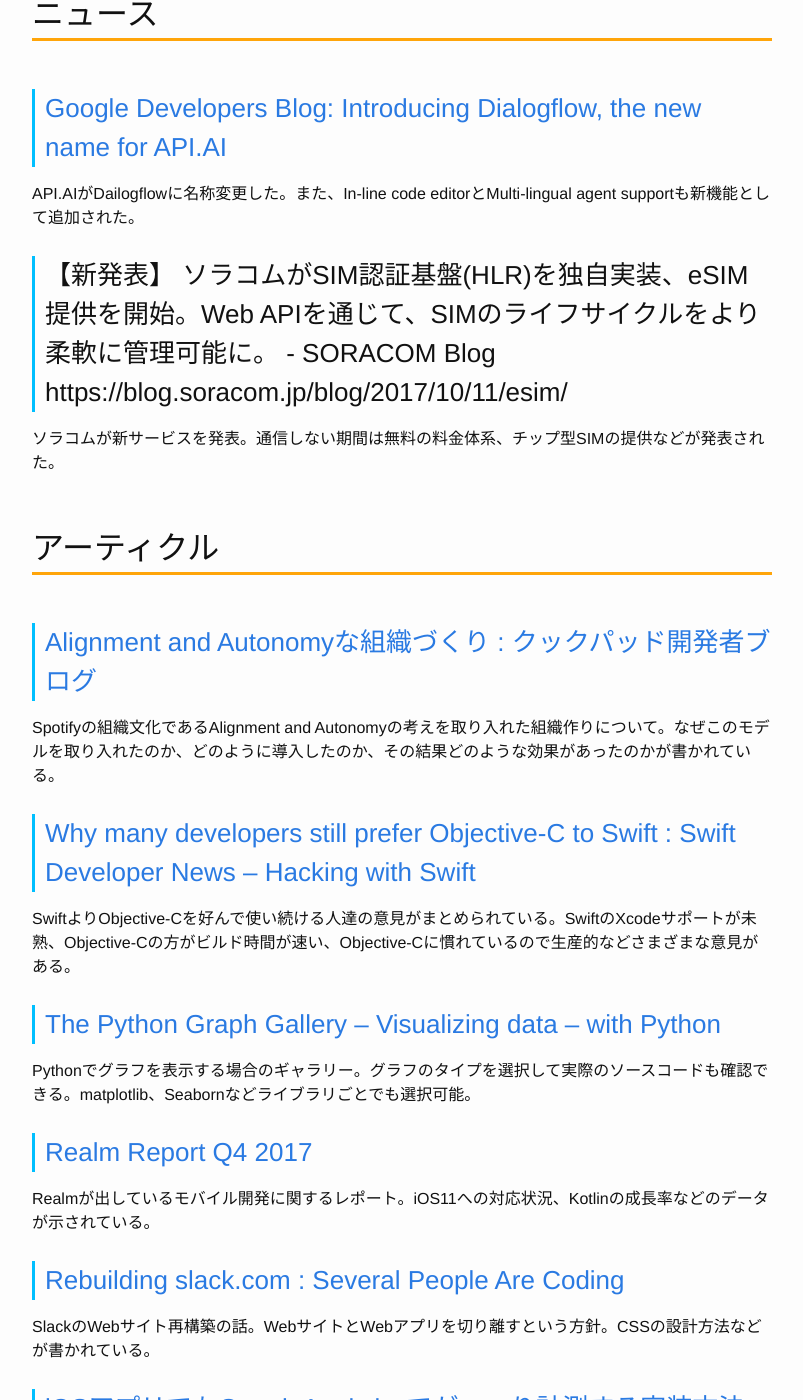
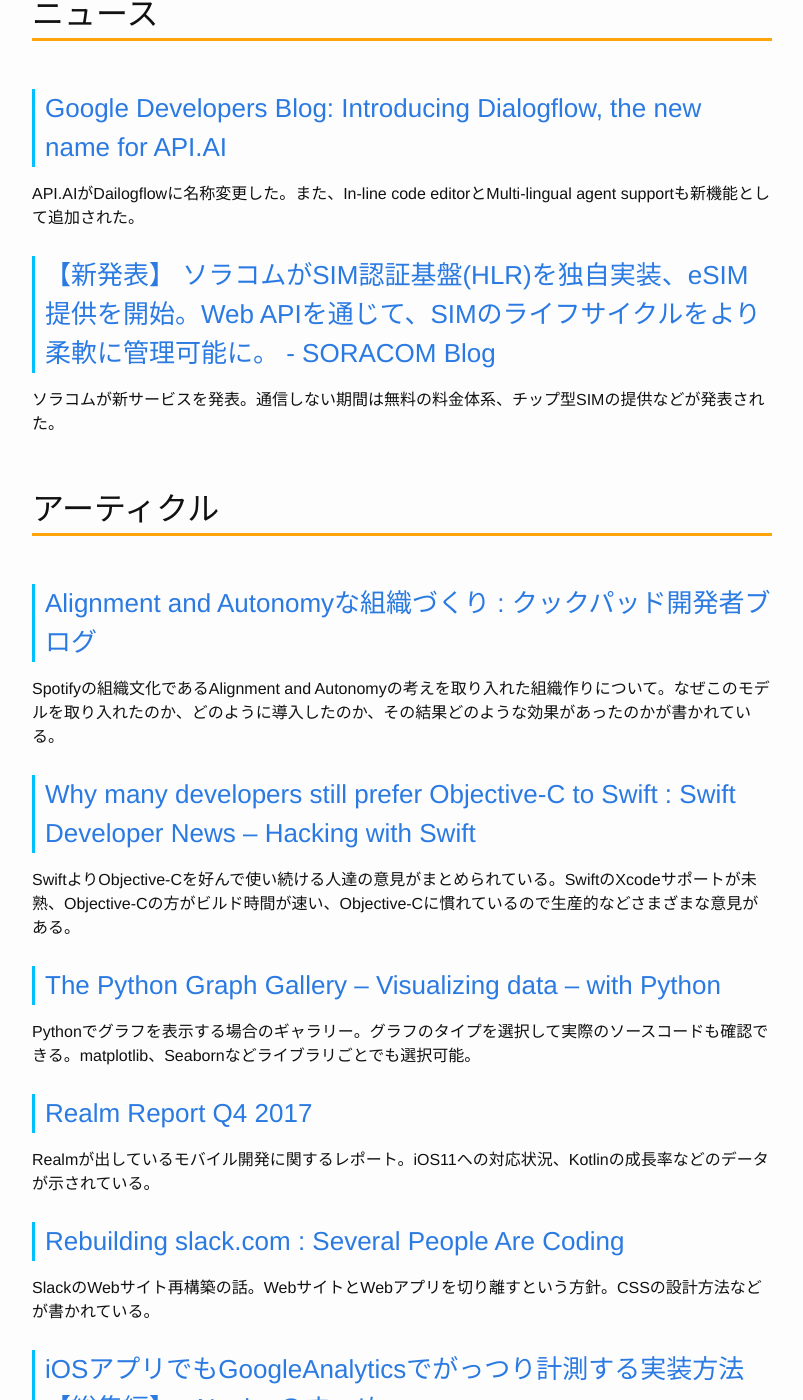
Before and after one commit to Gather-Tech/Gather-Tech.github.io, a Jekyll site: the page built from _posts/2017/2017-10-16-Gather68.md, in a window 1280 px wide and 1400 px high, scrolled down 1169 px. Shown: the whole window, without its empty margins (238-1041 px from the left). Built offline with Jekyll 4.4.1, drawn with Linux system fonts in a browser that asks for light colours; some of the changed text lies outside the part shown.

Commit message:
fix typo

```diff
--- a/_posts/2017/2017-10-16-Gather68.md
+++ b/_posts/2017/2017-10-16-Gather68.md
@@ -29,7 +29,7 @@
 
 API.AIがDailogflowに名称変更した。また、In-line code editorとMulti-lingual agent supportも新機能として追加された。
 
-### 【新発表】 ソラコムがSIM認証基盤(HLR)を独自実装、eSIM提供を開始。Web APIを通じて、SIMのライフサイクルをより柔軟に管理可能に。 - SORACOM Blog https://blog.soracom.jp/blog/2017/10/11/esim/
+### [【新発表】 ソラコムがSIM認証基盤(HLR)を独自実装、eSIM提供を開始。Web APIを通じて、SIMのライフサイクルをより柔軟に管理可能に。 - SORACOM Blog](https://blog.soracom.jp/blog/2017/10/11/esim/)
 
 ソラコムが新サービスを発表。通信しない期間は無料の料金体系、チップ型SIMの提供などが発表された。
 
@@ -55,7 +55,7 @@
 
 SlackのWebサイト再構築の話。WebサイトとWebアプリを切り離すという方針。CSSの設計方法などが書かれている。
 
-### [iOSアプリでもGoogleAnalyticsでがっつり計測する実装方法【総集編】 | Nagisaのすゝめ](https://blog.nagisa-inc.jp/archives/1630)
+### [iOSアプリでもGoogleAnalyticsでがっつり計測する実装方法【総集編】 : Nagisaのすゝめ](https://blog.nagisa-inc.jp/archives/1630)
 
 iOSアプリでGoogle Analyticsを利用する方法について。取得できるデータの解説とSDKの利用方法、設定方法がまとめられている。
 
```
